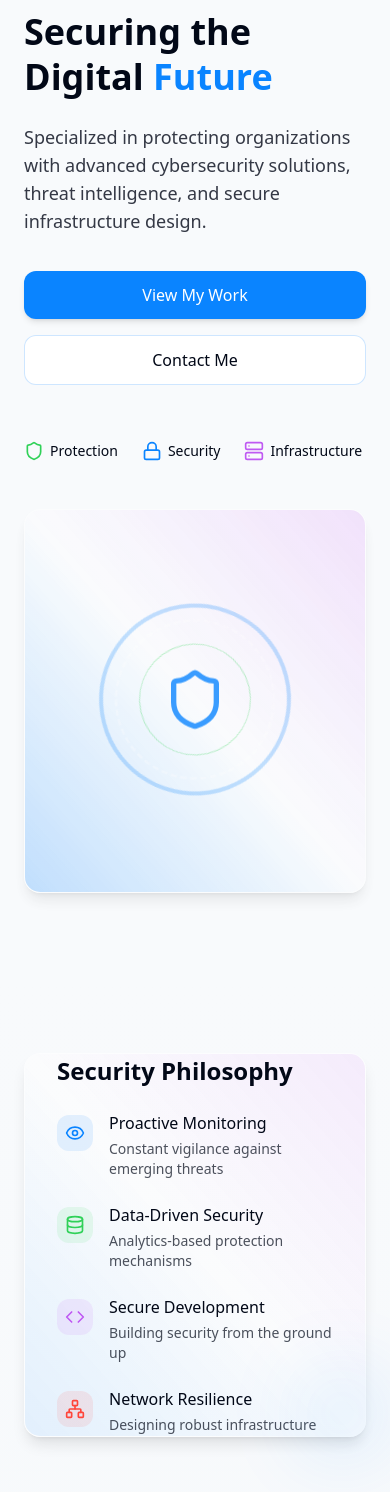
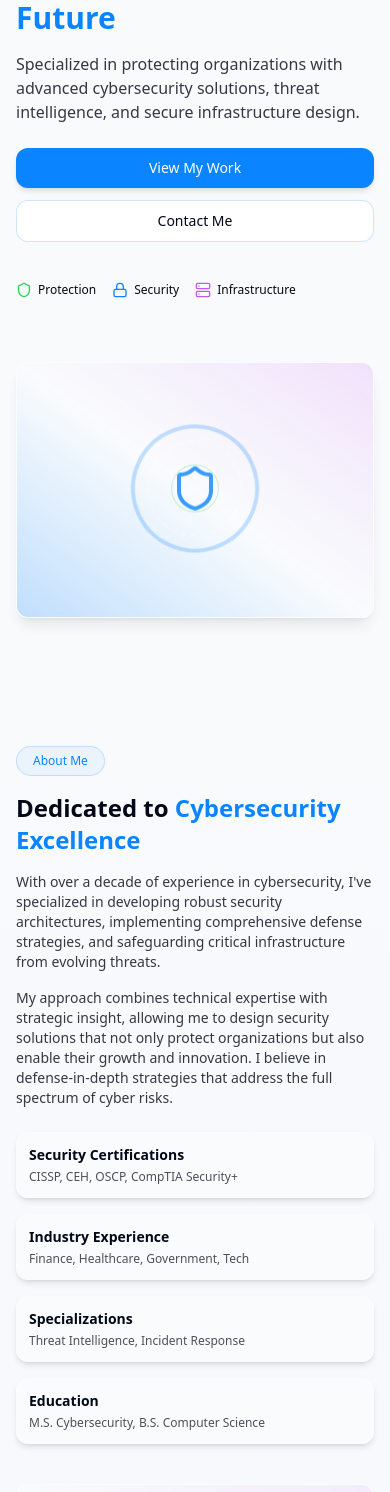
Before and after one commit to Larrysonp1/techarena, a React (Vite) app: page / in a window 390 px wide. Shown: the part 173-1665 px from the top of the page. Built offline with nearby package versions, Linux system fonts and the light colour scheme.

Commit message:
Make project responsive
The project has been updated to be more responsive.

```diff
--- a/src/components/About.tsx
+++ b/src/components/About.tsx
@@ -3,100 +3,100 @@ import { Eye, Database, Code, Network } from "lucide-react";
 
 const About = () => {
   return (
-    <section id="about" className="py-20 md:py-28 px-6 md:px-12 bg-gradient-to-b from-transparent to-secondary/30">
+    <section id="about" className="py-16 md:py-28 px-4 sm:px-6 md:px-12 bg-gradient-to-b from-transparent to-secondary/30">
       <div className="max-w-7xl mx-auto">
-        <div className="flex flex-col md:flex-row gap-16 items-center">
-          <div className="w-full md:w-2/5 opacity-0 animate-fade-in">
+        <div className="flex flex-col md:flex-row gap-10 md:gap-16 items-center">
+          <div className="w-full md:w-2/5 opacity-0 animate-fade-in order-2 md:order-1">
             <div className="relative">
-              <div className="w-full h-96 glass-panel overflow-hidden">
+              <div className="w-full h-80 sm:h-96 glass-panel overflow-hidden">
                 <div className="absolute inset-0 bg-gradient-to-tr from-cyber-blue/10 via-transparent to-cyber-purple/10"></div>
-                <div className="relative z-10 h-full flex flex-col justify-center p-8">
-                  <h3 className="text-2xl font-bold mb-6">Security Philosophy</h3>
+                <div className="relative z-10 h-full flex flex-col justify-center p-6 sm:p-8">
+                  <h3 className="text-xl sm:text-2xl font-bold mb-5 sm:mb-6">Security Philosophy</h3>
 
-                  <div className="space-y-6">
-                    <div className="flex items-start gap-4">
-                      <div className="mt-1 p-2 rounded-lg bg-cyber-blue/10">
-                        <Eye className="w-5 h-5 text-cyber-blue" />
+                  <div className="space-y-4 sm:space-y-6">
+                    <div className="flex items-start gap-3 sm:gap-4">
+                      <div className="mt-1 p-1.5 sm:p-2 rounded-lg bg-cyber-blue/10">
+                        <Eye className="w-4 h-4 sm:w-5 sm:h-5 text-cyber-blue" />
                       </div>
                       <div>
-                        <h4 className="font-medium">Proactive Monitoring</h4>
-                        <p className="text-sm text-foreground/70 mt-1">Constant vigilance against emerging threats</p>
+                        <h4 className="font-medium text-sm sm:text-base">Proactive Monitoring</h4>
+                        <p className="text-xs sm:text-sm text-foreground/70 mt-1">Constant vigilance against emerging threats</p>
                       </div>
                     </div>
 
-                    <div className="flex items-start gap-4">
-                      <div className="mt-1 p-2 rounded-lg bg-cyber-green/10">
-                        <Database className="w-5 h-5 text-cyber-green" />
+                    <div className="flex items-start gap-3 sm:gap-4">
+                      <div className="mt-1 p-1.5 sm:p-2 rounded-lg bg-cyber-green/10">
+                        <Database className="w-4 h-4 sm:w-5 sm:h-5 text-cyber-green" />
                       </div>
                       <div>
-                        <h4 className="font-medium">Data-Driven Security</h4>
-                        <p className="text-sm text-foreground/70 mt-1">Analytics-based protection mechanisms</p>
+                        <h4 className="font-medium text-sm sm:text-base">Data-Driven Security</h4>
+                        <p className="text-xs sm:text-sm text-foreground/70 mt-1">Analytics-based protection mechanisms</p>
                       </div>
                     </div>
 
-                    <div className="flex items-start gap-4">
-                      <div className="mt-1 p-2 rounded-lg bg-cyber-purple/10">
-                        <Code className="w-5 h-5 text-cyber-purple" />
+                    <div className="flex items-start gap-3 sm:gap-4">
+                      <div className="mt-1 p-1.5 sm:p-2 rounded-lg bg-cyber-purple/10">
+                        <Code className="w-4 h-4 sm:w-5 sm:h-5 text-cyber-purple" />
                       </div>
                       <div>
-                        <h4 className="font-medium">Secure Development</h4>
-                        <p className="text-sm text-foreground/70 mt-1">Building security from the ground up</p>
+                        <h4 className="font-medium text-sm sm:text-base">Secure Development</h4>
+                        <p className="text-xs sm:text-sm text-foreground/70 mt-1">Building security from the ground up</p>
                       </div>
                     </div>
 
-                    <div className="flex items-start gap-4">
-                      <div className="mt-1 p-2 rounded-lg bg-cyber-red/10">
-                        <Network className="w-5 h-5 text-cyber-red" />
+                    <div className="flex items-start gap-3 sm:gap-4">
+                      <div className="mt-1 p-1.5 sm:p-2 rounded-lg bg-cyber-red/10">
+                        <Network className="w-4 h-4 sm:w-5 sm:h-5 text-cyber-red" />
                       </div>
                       <div>
-                        <h4 className="font-medium">Network Resilience</h4>
-                        <p className="text-sm text-foreground/70 mt-1">Designing robust infrastructure</p>
+                        <h4 className="font-medium text-sm sm:text-base">Network Resilience</h4>
+                        <p className="text-xs sm:text-sm text-foreground/70 mt-1">Designing robust infrastructure</p>
                       </div>
                     </div>
                   </div>
                 </div>
               </div>
 
-              <div className="absolute -bottom-6 -right-6 w-24 h-24 bg-cyber-blue rounded-full opacity-10 blur-2xl"></div>
+              <div className="absolute -bottom-6 -right-6 w-20 sm:w-24 h-20 sm:h-24 bg-cyber-blue rounded-full opacity-10 blur-2xl"></div>
             </div>
           </div>
 
-          <div className="w-full md:w-3/5 opacity-0 animate-fade-in animate-delay-200">
+          <div className="w-full md:w-3/5 opacity-0 animate-fade-in animate-delay-200 order-1 md:order-2">
             <div className="inline-flex items-center rounded-full border border-cyber-blue/20 bg-cyber-blue/5 px-4 py-1.5 mb-4">
               <span className="text-xs font-medium text-cyber-blue">About Me</span>
             </div>
 
-            <h2 className="text-3xl md:text-4xl font-bold mb-6">
+            <h2 className="text-2xl sm:text-3xl md:text-4xl font-bold mb-4 sm:mb-6">
               Dedicated to <span className="text-cyber-blue">Cybersecurity Excellence</span>
             </h2>
 
-            <p className="text-foreground/80 mb-6">
+            <p className="text-sm sm:text-base text-foreground/80 mb-4 sm:mb-6">
               With over a decade of experience in cybersecurity, I've specialized in developing robust security architectures, implementing comprehensive defense strategies, and safeguarding critical infrastructure from evolving threats.
             </p>
 
-            <p className="text-foreground/80 mb-8">
+            <p className="text-sm sm:text-base text-foreground/80 mb-6 sm:mb-8">
               My approach combines technical expertise with strategic insight, allowing me to design security solutions that not only protect organizations but also enable their growth and innovation. I believe in defense-in-depth strategies that address the full spectrum of cyber risks.
             </p>
 
-            <div className="grid grid-cols-2 gap-6">
-              <div className="glass-card p-5">
-                <h3 className="font-bold mb-2">Security Certifications</h3>
-                <p className="text-sm text-foreground/70">CISSP, CEH, OSCP, CompTIA Security+</p>
+            <div className="grid grid-cols-1 sm:grid-cols-2 gap-4 sm:gap-6">
+              <div className="glass-card p-4 sm:p-5">
+                <h3 className="font-bold text-sm sm:text-base mb-1 sm:mb-2">Security Certifications</h3>
+                <p className="text-xs sm:text-sm text-foreground/70">CISSP, CEH, OSCP, CompTIA Security+</p>
               </div>
 
-              <div className="glass-card p-5">
-                <h3 className="font-bold mb-2">Industry Experience</h3>
-                <p className="text-sm text-foreground/70">Finance, Healthcare, Government, Tech</p>
+              <div className="glass-card p-4 sm:p-5">
+                <h3 className="font-bold text-sm sm:text-base mb-1 sm:mb-2">Industry Experience</h3>
+                <p className="text-xs sm:text-sm text-foreground/70">Finance, Healthcare, Government, Tech</p>
               </div>
 
-              <div className="glass-card p-5">
-                <h3 className="font-bold mb-2">Specializations</h3>
-                <p className="text-sm text-foreground/70">Threat Intelligence, Incident Response</p>
+              <div className="glass-card p-4 sm:p-5">
+                <h3 className="font-bold text-sm sm:text-base mb-1 sm:mb-2">Specializations</h3>
+                <p className="text-xs sm:text-sm text-foreground/70">Threat Intelligence, Incident Response</p>
               </div>
 
-              <div className="glass-card p-5">
-                <h3 className="font-bold mb-2">Education</h3>
-                <p className="text-sm text-foreground/70">M.S. Cybersecurity, B.S. Computer Science</p>
+              <div className="glass-card p-4 sm:p-5">
+                <h3 className="font-bold text-sm sm:text-base mb-1 sm:mb-2">Education</h3>
+                <p className="text-xs sm:text-sm text-foreground/70">M.S. Cybersecurity, B.S. Computer Science</p>
               </div>
             </div>
           </div>
--- a/src/components/Hero.tsx
+++ b/src/components/Hero.tsx
@@ -3,66 +3,66 @@ import { Shield, Lock, Server } from "lucide-react";
 
 const Hero = () => {
   return (
-    <section className="relative pt-28 pb-20 md:pt-36 md:pb-32 px-6 md:px-12 overflow-hidden">
+    <section className="relative pt-20 sm:pt-28 md:pt-36 pb-16 md:pb-32 px-4 sm:px-6 md:px-12 overflow-hidden">
       <div className="max-w-7xl mx-auto">
-        <div className="absolute top-20 right-0 -z-10 w-72 h-72 bg-cyber-blue/10 rounded-full blur-3xl" />
-        <div className="absolute bottom-0 left-10 -z-10 w-80 h-80 bg-cyber-purple/5 rounded-full blur-3xl" />
+        <div className="absolute top-20 right-0 -z-10 w-60 md:w-72 h-60 md:h-72 bg-cyber-blue/10 rounded-full blur-3xl" />
+        <div className="absolute bottom-0 left-10 -z-10 w-60 md:w-80 h-60 md:h-80 bg-cyber-purple/5 rounded-full blur-3xl" />
 
-        <div className="flex flex-col md:flex-row items-center justify-between gap-12">
-          <div className="w-full md:w-1/2 space-y-6 md:space-y-8">
-            <div className="inline-flex items-center rounded-full border border-cyber-blue/20 bg-cyber-blue/5 px-4 py-1.5 mb-4 opacity-0 animate-fade-in">
+        <div className="flex flex-col md:flex-row items-center justify-between gap-8 md:gap-12">
+          <div className="w-full md:w-1/2 space-y-4 sm:space-y-6 md:space-y-8">
+            <div className="inline-flex items-center rounded-full border border-cyber-blue/20 bg-cyber-blue/5 px-4 py-1.5 mb-2 sm:mb-4 opacity-0 animate-fade-in">
               <span className="text-xs font-medium text-cyber-blue">Cybersecurity Expert</span>
             </div>
 
-            <h1 className="text-4xl md:text-5xl lg:text-6xl font-bold leading-tight opacity-0 animate-fade-in animate-delay-100">
+            <h1 className="text-3xl sm:text-4xl md:text-5xl lg:text-6xl font-bold leading-tight opacity-0 animate-fade-in animate-delay-100">
               Securing the Digital <span className="text-cyber-blue">Future</span>
             </h1>
 
-            <p className="text-lg text-foreground/80 max-w-xl opacity-0 animate-fade-in animate-delay-200">
+            <p className="text-base sm:text-lg text-foreground/80 max-w-xl opacity-0 animate-fade-in animate-delay-200">
               Specialized in protecting organizations with advanced cybersecurity solutions, threat intelligence, and secure infrastructure design.
             </p>
 
-            <div className="flex flex-col sm:flex-row gap-4 pt-3 opacity-0 animate-fade-in animate-delay-300">
+            <div className="flex flex-col sm:flex-row gap-3 sm:gap-4 pt-2 sm:pt-3 opacity-0 animate-fade-in animate-delay-300">
               <a
                 href="#projects"
-                className="px-6 py-3 bg-cyber-blue text-white font-medium rounded-lg shadow-md hover:shadow-lg transition-all duration-300 text-center"
+                className="px-5 sm:px-6 py-2.5 sm:py-3 bg-cyber-blue text-white font-medium rounded-lg shadow-md hover:shadow-lg transition-all duration-300 text-center text-sm sm:text-base"
               >
                 View My Work
               </a>
               <a
                 href="#contact"
-                className="px-6 py-3 bg-white border border-cyber-blue/20 text-foreground font-medium rounded-lg hover:border-cyber-blue/50 transition-all duration-300 text-center"
+                className="px-5 sm:px-6 py-2.5 sm:py-3 bg-white border border-cyber-blue/20 text-foreground font-medium rounded-lg hover:border-cyber-blue/50 transition-all duration-300 text-center text-sm sm:text-base"
               >
                 Contact Me
               </a>
             </div>
 
-            <div className="flex items-center gap-6 pt-8 opacity-0 animate-fade-in animate-delay-400">
+            <div className="flex flex-wrap items-center gap-4 sm:gap-6 pt-6 sm:pt-8 opacity-0 animate-fade-in animate-delay-400">
               <div className="flex items-center gap-1.5">
-                <Shield className="w-5 h-5 text-cyber-green" />
-                <span className="text-sm font-medium">Protection</span>
+                <Shield className="w-4 h-4 sm:w-5 sm:h-5 text-cyber-green" />
+                <span className="text-xs sm:text-sm font-medium">Protection</span>
               </div>
               <div className="flex items-center gap-1.5">
-                <Lock className="w-5 h-5 text-cyber-blue" />
-                <span className="text-sm font-medium">Security</span>
+                <Lock className="w-4 h-4 sm:w-5 sm:h-5 text-cyber-blue" />
+                <span className="text-xs sm:text-sm font-medium">Security</span>
               </div>
               <div className="flex items-center gap-1.5">
-                <Server className="w-5 h-5 text-cyber-purple" />
-                <span className="text-sm font-medium">Infrastructure</span>
+                <Server className="w-4 h-4 sm:w-5 sm:h-5 text-cyber-purple" />
+                <span className="text-xs sm:text-sm font-medium">Infrastructure</span>
               </div>
             </div>
           </div>
 
-          <div className="w-full md:w-1/2 h-96 relative opacity-0 animate-fade-in animate-delay-200">
+          <div className="w-full md:w-1/2 h-64 sm:h-80 md:h-96 relative mt-8 md:mt-0 opacity-0 animate-fade-in animate-delay-200">
             <div className="absolute inset-0 glass-panel flex items-center justify-center overflow-hidden animate-pulse-slow">
               <div className="w-full h-full bg-gradient-to-tr from-cyber-blue/30 via-transparent to-cyber-purple/20 absolute"></div>
               <div className="z-10 flex items-center justify-center w-full h-full">
-                <div className="relative w-48 h-48 animate-float">
+                <div className="relative w-32 sm:w-40 md:w-48 h-32 sm:h-40 md:h-48 animate-float">
                   <div className="absolute inset-0 border-4 border-cyber-blue/30 rounded-full rotate-45 animate-spin" style={{ animationDuration: '15s' }}></div>
                   <div className="absolute inset-4 border-2 border-dashed border-white/30 rounded-full -rotate-12 animate-spin" style={{ animationDuration: '20s' }}></div>
                   <div className="absolute inset-10 border border-cyber-green/40 rounded-full rotate-90 animate-spin" style={{ animationDuration: '25s' }}></div>
                   <div className="absolute inset-0 flex items-center justify-center">
-                    <Shield className="w-16 h-16 text-cyber-blue" />
+                    <Shield className="w-12 h-12 sm:w-16 sm:h-16 text-cyber-blue" />
                   </div>
                 </div>
               </div>
--- a/src/index.css
+++ b/src/index.css
@@ -60,7 +60,7 @@
   }
 
   .cyber-pill {
-    @apply px-4 py-1 text-xs font-medium rounded-full;
+    @apply px-2 py-0.5 sm:px-4 sm:py-1 text-xs font-medium rounded-full;
   }
 
   .cyber-border {
@@ -76,11 +76,11 @@
   }
 
   .nav-link {
-    @apply relative px-3 py-2 text-foreground/70 hover:text-foreground transition-colors before:absolute before:bottom-0 before:left-0 before:h-[2px] before:w-0 before:bg-primary before:transition-all before:duration-300 hover:before:w-full;
+    @apply relative px-2 sm:px-3 py-1.5 sm:py-2 text-foreground/70 hover:text-foreground transition-colors before:absolute before:bottom-0 before:left-0 before:h-[2px] before:w-0 before:bg-primary before:transition-all before:duration-300 hover:before:w-full;
   }
 
   .section-title {
-    @apply text-3xl font-bold mb-8 relative inline-block;
+    @apply text-2xl sm:text-3xl font-bold mb-6 sm:mb-8 relative inline-block;
   }
 
   .section-title::after {
@@ -115,6 +115,15 @@
   .animate-delay-700 {
     animation-delay: 700ms;
   }
+
+  /* Responsive padding utility classes */
+  .section-padding {
+    @apply py-16 md:py-28 px-4 sm:px-6 md:px-12;
+  }
+
+  .content-container {
+    @apply max-w-7xl mx-auto;
+  }
 }
 
 @keyframes fade-in {
@@ -140,3 +149,27 @@
 .animate-fade-in {
   animation: fade-in 0.6s forwards;
 }
+
+/* Responsive typography */
+.responsive-heading {
+  @apply text-2xl sm:text-3xl md:text-4xl lg:text-5xl font-bold;
+}
+
+.responsive-subheading {
+  @apply text-xl sm:text-2xl md:text-3xl font-bold;
+}
+
+.responsive-body {
+  @apply text-sm sm:text-base text-foreground/80;
+}
+
+/* Mobile optimizations */
+@media (max-width: 640px) {
+  .glass-panel {
+    @apply rounded-xl p-4;
+  }
+
+  .glass-card {
+    @apply rounded-lg p-3;
+  }
+}
```
Also changed, not shown: src/components/Contact.tsx (+40 -40 lines), src/components/Footer.tsx (+22 -22 lines), src/components/Navbar.tsx (+9 -9 lines), src/components/Projects.tsx (+18 -17 lines), src/components/Skills.tsx (+39 -39 lines).
